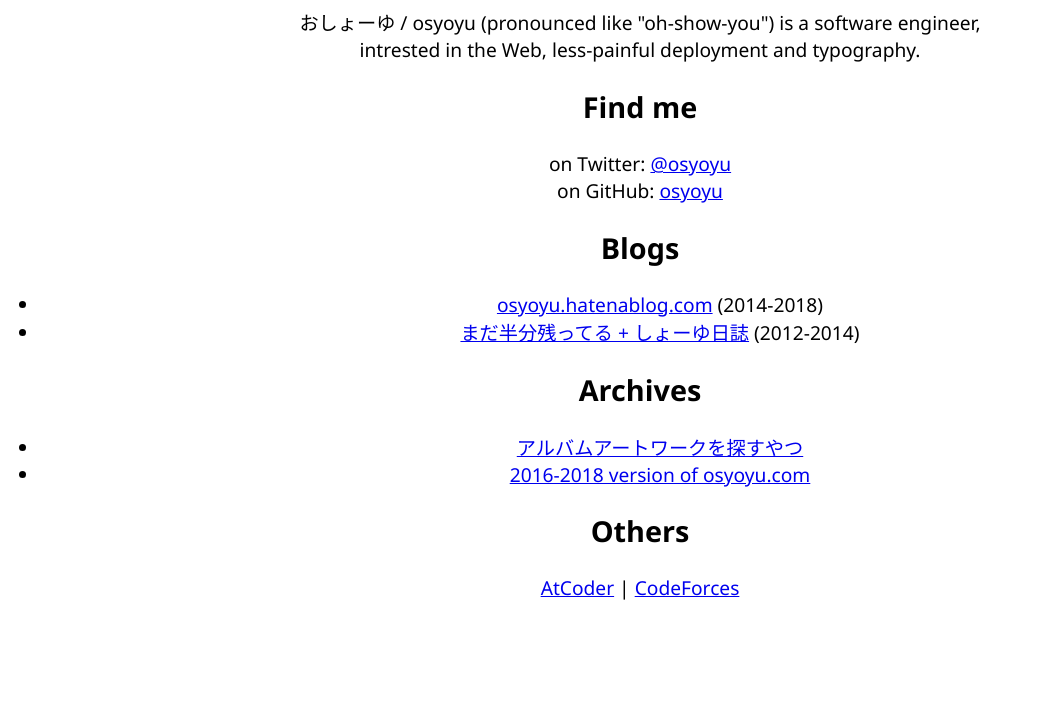
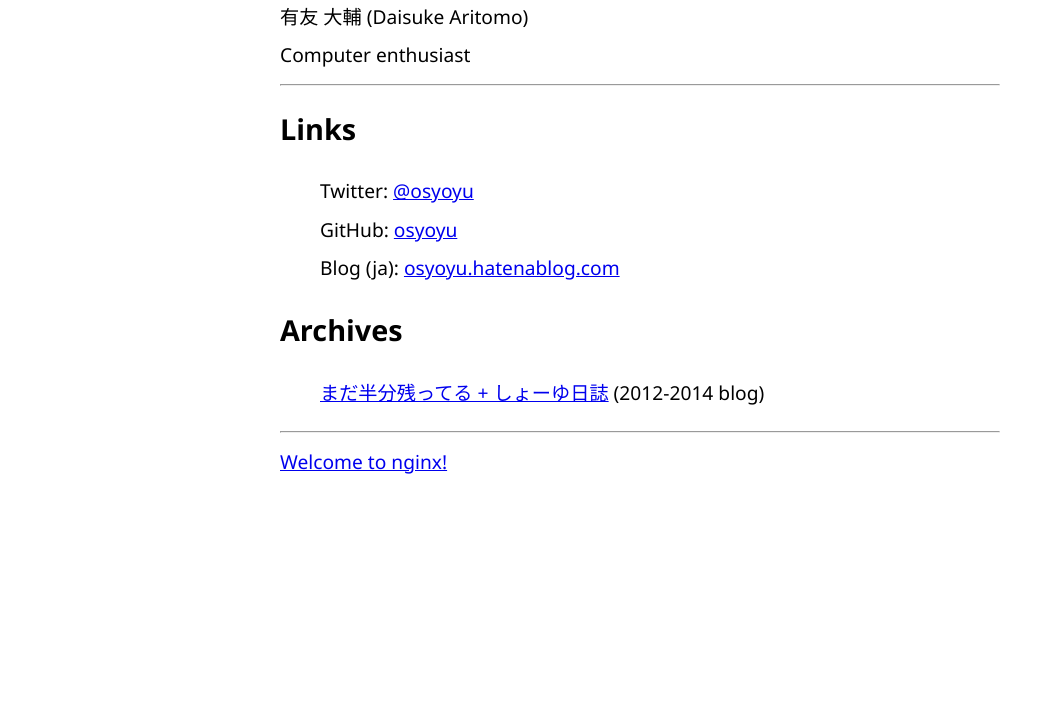
Before and after one commit to osyoyu/osyoyu.com, a plain HTML site: page index.html in a window 1280 px wide. Shown: the part 89-800 px from the top of the page, without its empty margins (0-1044 px from the left). Drawn offline with Linux system fonts and the light colour scheme.

Commit message:
2021 revamp

```diff
--- a/index.html
+++ b/index.html
@@ -1,47 +1,42 @@
 <!DOCTYPE html>
 <html lang="ja">
   <head>
-    <meta charset="UTF-8">
-    <link rel="stylesheet" href="/style.css">
+    <meta charset="UTF-8" />
+    <meta name="viewport" content="width=device-width,initial-scale=1" />
+    <link rel="stylesheet" href="/style.css" />
     <title>osyoyu.com</title>
   </head>
   <body>
+    <div id="container">
       <header>
+        <h1 id="headline">osyoyu</h1>
+        有友 大輔 (Daisuke Aritomo)<br />
+        Computer enthusiast
       </header>
-    <div id="container">
-      <h1 id="headline">osyoyu</h1>
 
-      <section id="bio">
-        おしょーゆ / osyoyu (pronounced like "oh-show-you") is a software engineer,<br>
-        intrested in the Web, less-painful deployment and typography.
-      </section>
+      <hr />
 
+      <main>
         <section id="links">
-        <h2>Find me</h2>
-        on Twitter: <a href="https://twitter.com/osyoyu">@osyoyu</a><br>
-        on GitHub: <a href="https://github.com/osyoyu">osyoyu</a>
-      </section>
-
-      <section id="blogs">
-        <h2>Blogs</h2>
+          <h2>Links</h2>
           <ul>
-          <li><a href="https://osyoyu.hatenablog.com/">osyoyu.hatenablog.com</a> (2014-2018)</li>
-          <li><a href="http://blog.osyoyu.com/old/">まだ半分残ってる + しょーゆ日誌</a> (2012-2014)</li>
+            <li>Twitter: <a href="https://twitter.com/osyoyu">@osyoyu</a></li>
+            <li>GitHub: <a href="https://github.com/osyoyu">osyoyu</a></li>
+            <li>Blog (ja): <a href="https://osyoyu.hatenablog.com/">osyoyu.hatenablog.com</a></li>
           </ul>
         </section>
 
         <section id="archives">
           <h2>Archives</h2>
           <ul>
-          <li><a href="https://artworkfinder.osyoyu.com/">アルバムアートワークを探すやつ</a></li>
-          <li><a href="archives/osyoyu.com-2016-2018/">2016-2018 version of osyoyu.com</a></li>
+            <li><a href="http://blog.osyoyu.com/old/">まだ半分残ってる + しょーゆ日誌</a> (2012-2014 blog)</li>
           </ul>
         </section>
+      </main>
 
-      <section id="others">
-        <h2>Others</h2>
-        <a href="https://atcoder.jp/user/osyoyu">AtCoder</a> | <a href="http://codeforces.com/profile/osyoyu">CodeForces</a>
-      </section>
+      <hr />
+
+      <a href="/archives/osyoyu.com-2016-2018/">Welcome to nginx!</a>
     </div>
   </body>
 </html>
--- a/style.css
+++ b/style.css
@@ -11,12 +11,27 @@ body {
   font-size: 1.2rem;
   font-family: "Segoe UI", "Helvetica Neue", "Helvetica", "Hiragino Sans", sans-serif;
   font-weight: 300;
+
+  line-height: 2em;
 }
 
 #container {
-  text-align: center;
+  max-width: 720px;
+  margin-left: auto;
+  margin-right: auto;
+}
+
+@media screen and (max-width: 480px) {
+  #container {
+    margin-left: 10px;
+    margin-right: 10px;
+  }
 }
 
 h1 {
   font-size: 36px;
 }
+
+ul {
+  list-style-type: none;
+}
```
Lines whose indentation alone changed are shown as unchanged.
